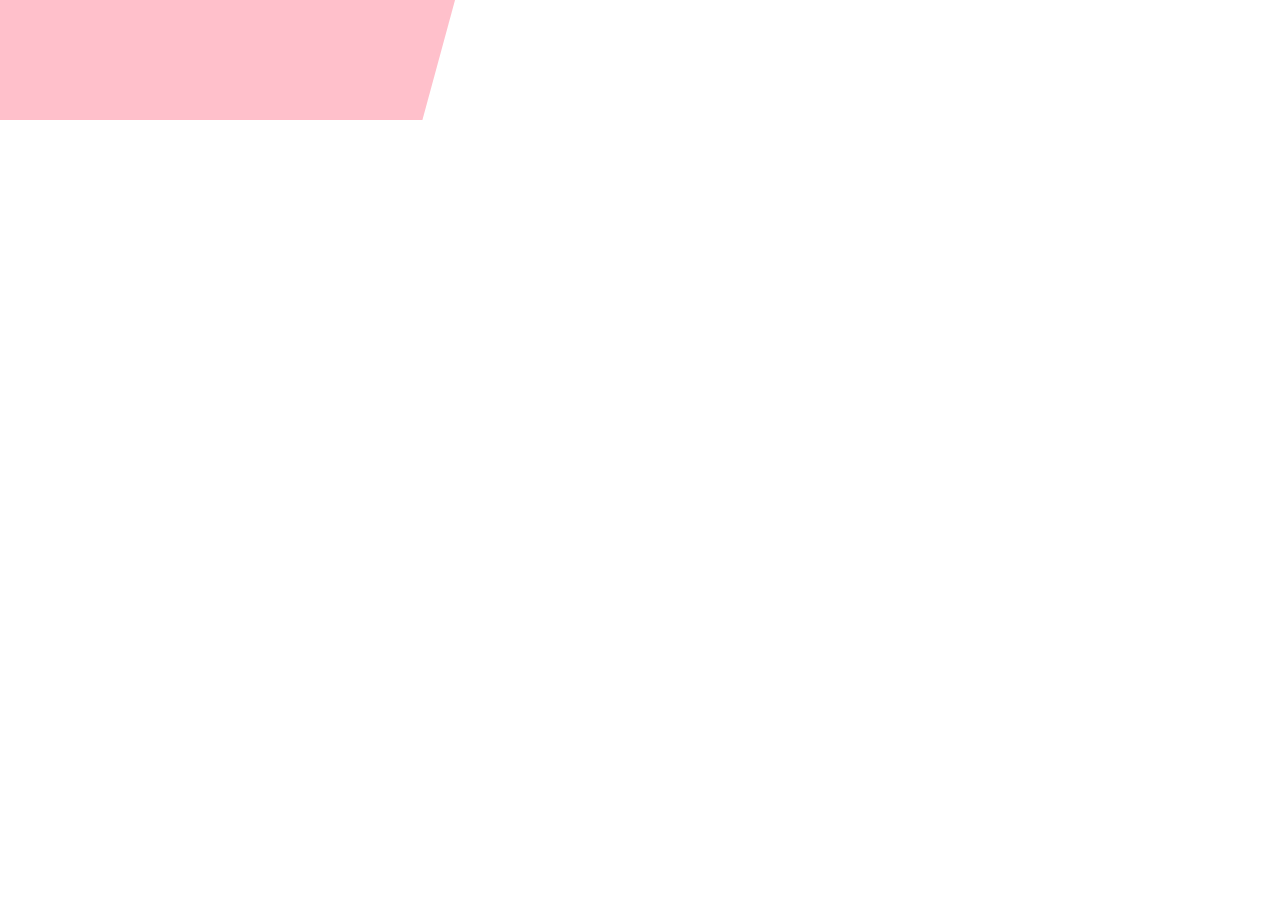
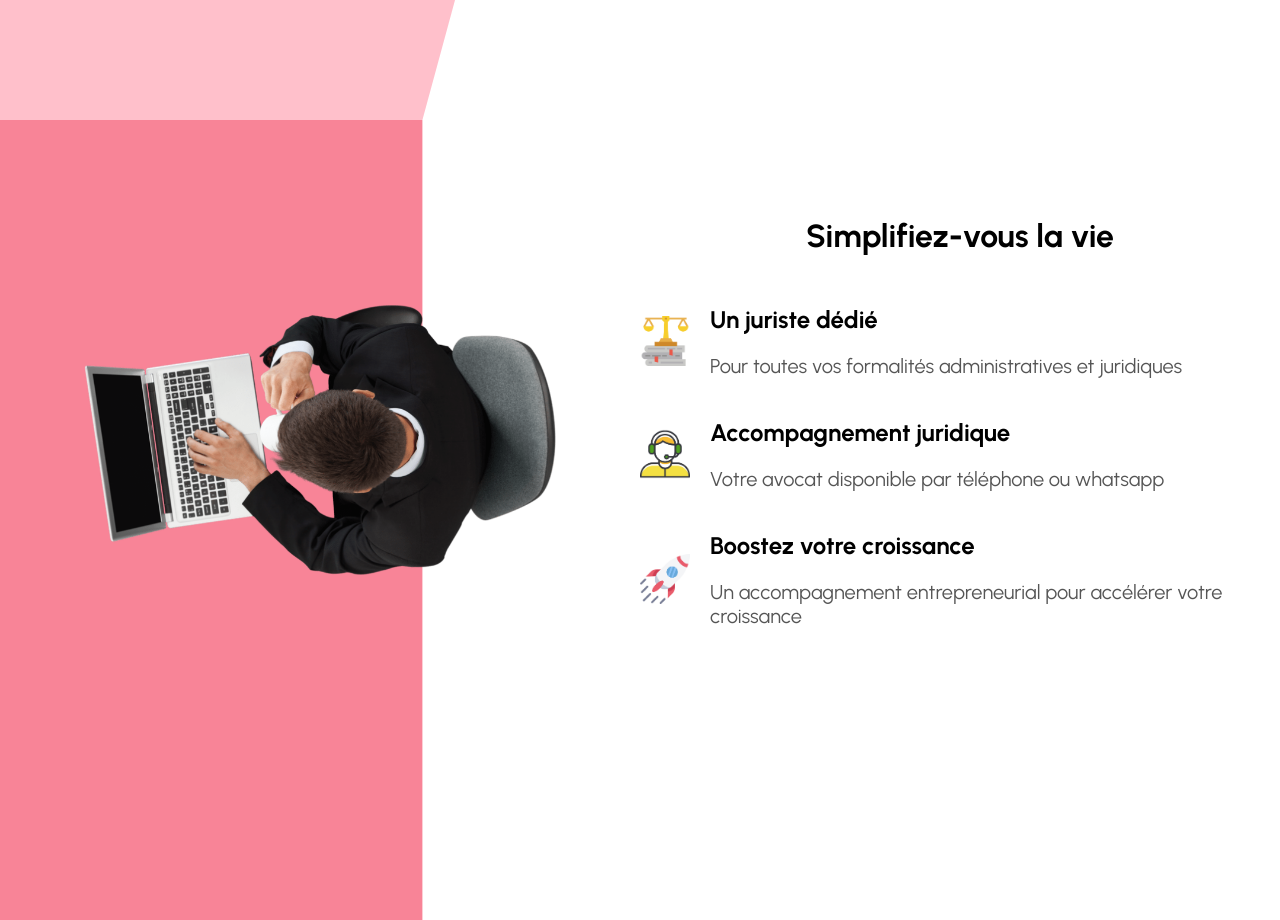
Before and after one commit to FaridAmimri/majestic-agency, a React (Create React App) app: page / in a window 1280 px wide. Shown: the part 1480-2400 px from the top of the page. Before the commit the page ends 1600 px from the top, so only its background shows below. Built offline with nearby package versions, Linux system fonts and the light colour scheme.

Commit message:
Add Service component + shape

```diff
--- a/src/App.js
+++ b/src/App.js
@@ -4,6 +4,7 @@ import styled, { css } from 'styled-components'
 import Feature from './components/Feature'
 import Introduction from './components/Introduction'
 import Navbar from './components/Navbar'
+import Service from './components/Service'
 
 function App() {
   return (
@@ -16,6 +17,10 @@ function App() {
       <Container>
         <Feature />
         <FeatureShape />
+      </Container>
+      <Container>
+        <Service />
+        <ServiceShape />
       </Container>
     </>
   )
@@ -49,3 +54,9 @@ const FeatureShape = styled.div`
   clip-path: polygon(0 0, 50% 0%, 33% 100%, 0 100%);
   background-color: pink;
 `
+
+const ServiceShape = styled.div`
+  ${Shape}
+  clip-path: polygon(0 0, 33% 0%, 33% 100%, 0 100%);
+  background-color: #f88497;
+`
```
